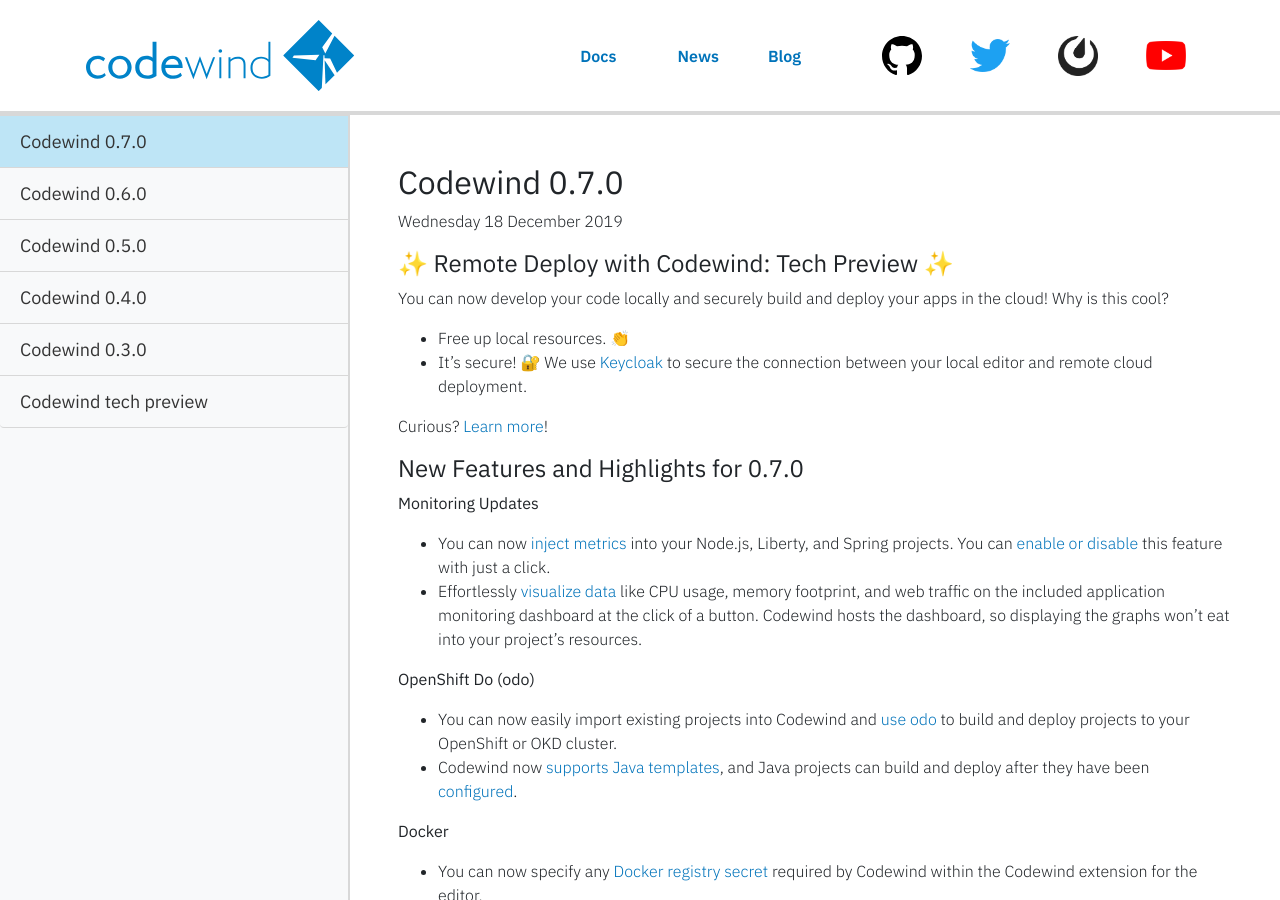
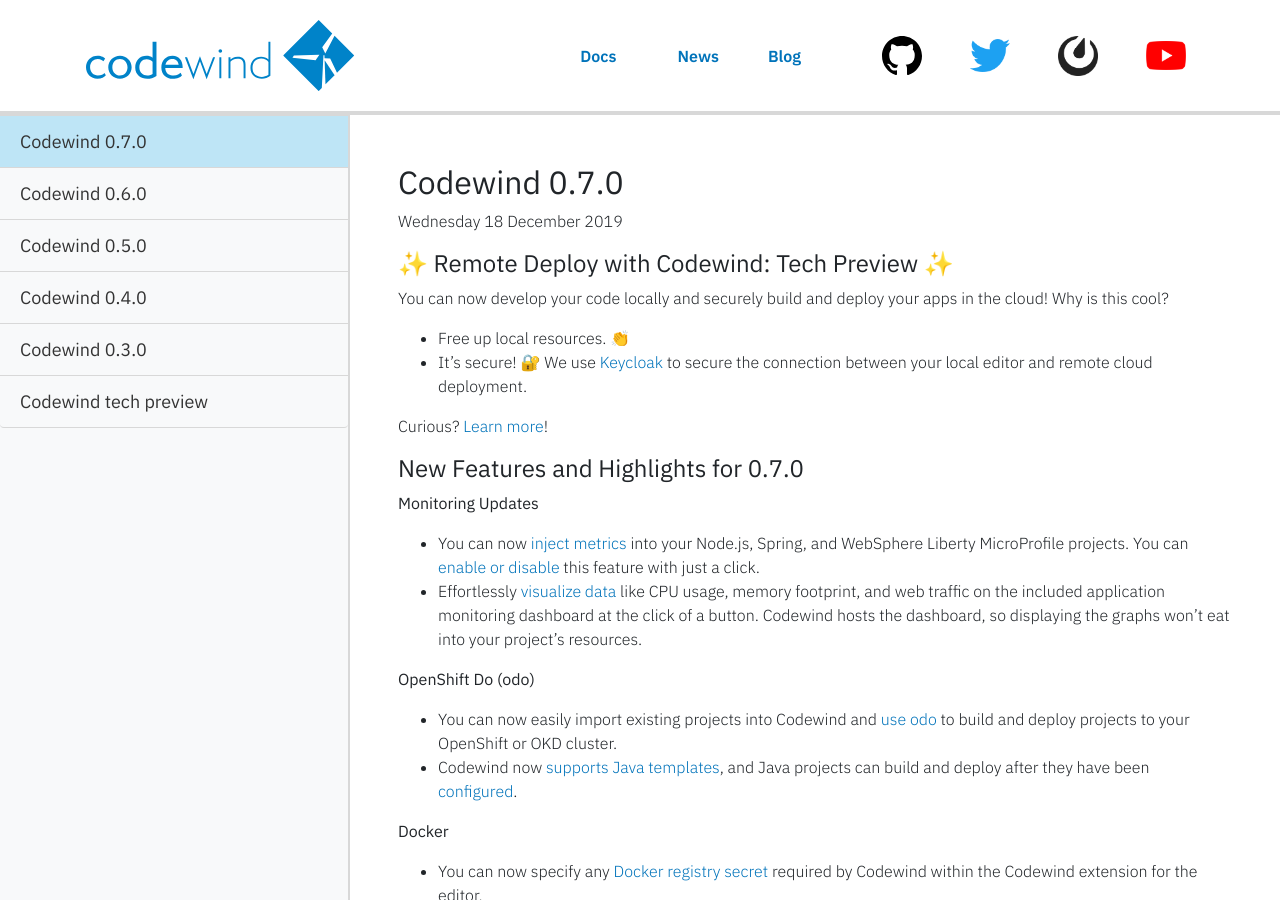
Before and after one commit to eclipse-archived/codewind-docs, a Jekyll site: the page built from docs/_news/news07.md, in a window 1280 px wide and 900 px high. Built offline with Jekyll 4.4.1, drawn with Linux system fonts in a browser that asks for light colours; nearby versions of some CDN libraries.

Commit message:
Liberty clarification
Signed-off-by: Sarah Ishida <sishida@us.ibm.com>

```diff
--- a/docs/_news/news07.md
+++ b/docs/_news/news07.md
@@ -21,7 +21,7 @@ Curious? [Learn more](remoteoverview.html)!
 #### New Features and Highlights for 0.7.0
 
 **Monitoring Updates**
-- You can now [inject metrics](https://github.com/codewind-resources/design-documentation/blob/master/codewindServer/metricsInjection.md) into your Node.js, Liberty, and Spring projects. You can [enable or disable](https://github.com/eclipse/codewind/issues/1290) this feature with just a click.
+- You can now [inject metrics](https://github.com/codewind-resources/design-documentation/blob/master/codewindServer/metricsInjection.md) into your Node.js, Spring, and WebSphere Liberty MicroProfile projects. You can [enable or disable](https://github.com/eclipse/codewind/issues/1290) this feature with just a click.
 - Effortlessly [visualize data](https://github.com/eclipse/codewind/issues/977) like CPU usage, memory footprint, and web traffic on the included application monitoring dashboard at the click of a button. Codewind hosts the dashboard, so displaying the graphs won't eat into your project's resources.
 
 **OpenShift Do (odo)**
```
